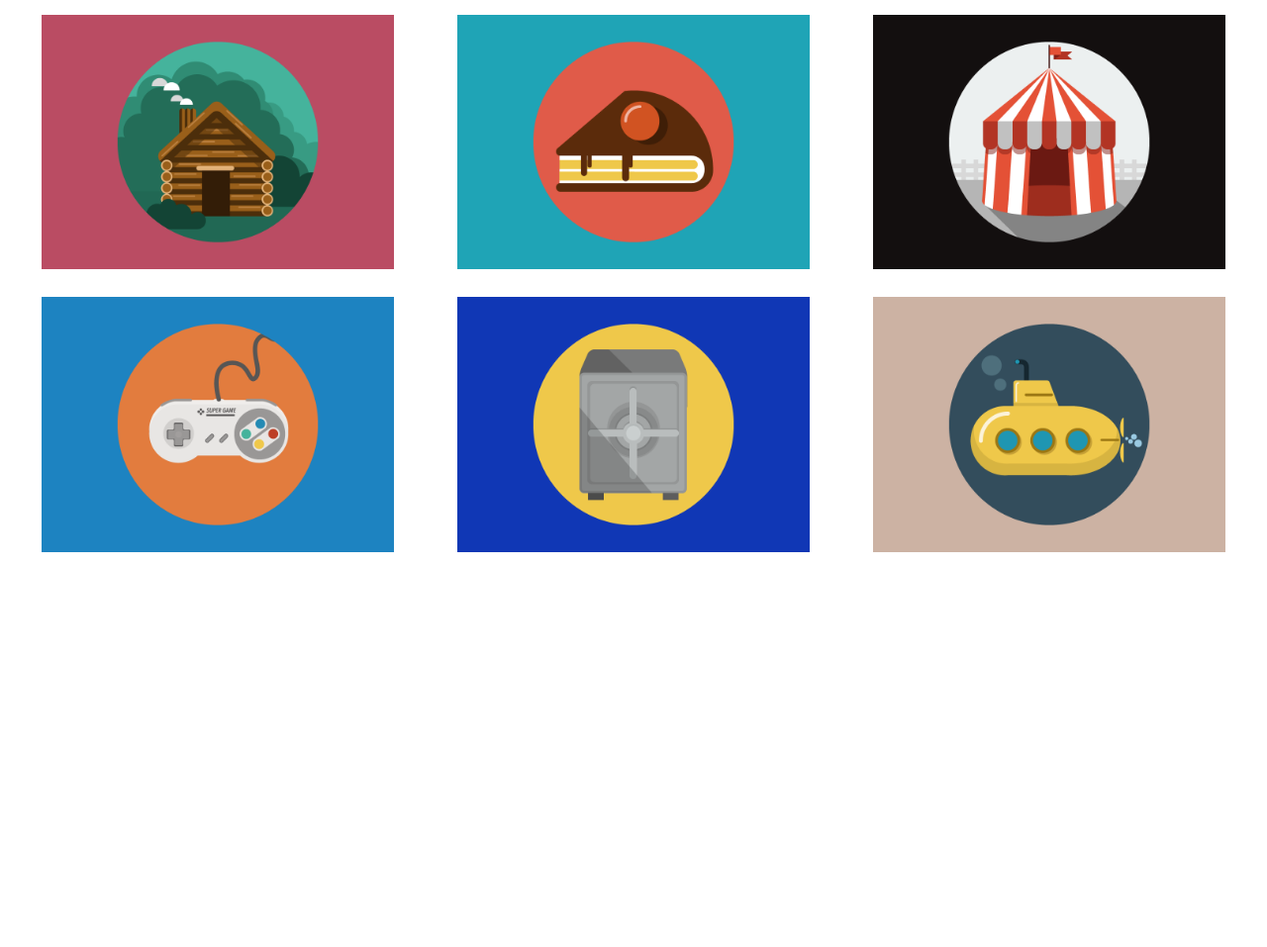
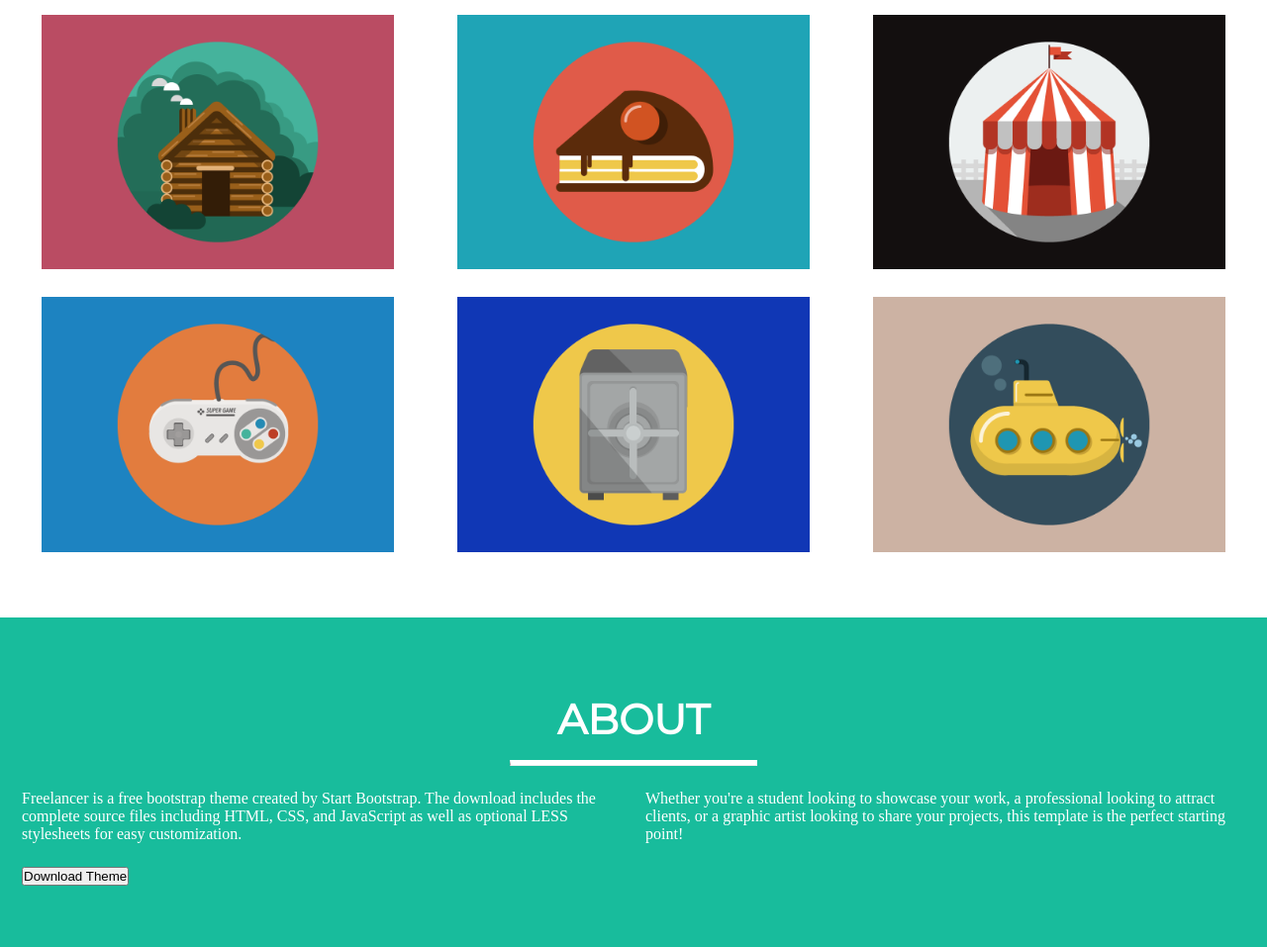
Before and after one commit to gabyx08/freelancer-grid, a plain HTML site: page index.html in a window 1280 px wide. Shown: the part 759-1716 px from the top of the page at 99% size. Before the commit the page ends 1383 px from the top, so only its background shows below. Drawn offline with Linux system fonts and the light colour scheme.

Commit message:
html about

```diff
--- a/css/main.css
+++ b/css/main.css
@@ -81,3 +81,9 @@ hr{
 .imagen{
 	width: 90%;
 }
+
+#about{
+	background-color: #18BC9C;
+	padding: 50px 10px;
+	color: white;
+}
--- a/index.html
+++ b/index.html
@@ -4,10 +4,11 @@
 	<meta charset="UTF-8">
 	<title>Freelancer</title>
 	<!--  Font -->
-	<link href="https://fonts.googleapis.com/css?family=Lato|Montserrat" rel="stylesheet"> </head>
+	<link href="https://fonts.googleapis.com/css?family=Lato|Montserrat" rel="stylesheet">
 	<!-- Enlaza aquí tu CSS común y de tu proyecto -->
 	<link rel="stylesheet" type="text/css" href="css/common.css">
 	<link rel="stylesheet" type="text/css" href="css/main.css">
+</head>
 <body>
 	<!-- Escribe tu código aquí -->
 	<header class="container">
@@ -19,7 +20,7 @@
 				<a href="#portafolio">PORTAFOLIO</a>
 			</div>
 			<div class="col-2 center link">
-				<a href="#">ABOUT</a>
+				<a href="#about">ABOUT</a>
 			</div>
 			<div class="col-2 center link">
 				<a href="#">CONTACT</a>
@@ -66,7 +67,28 @@
 				</div>
 		</section>
 	</section>
+	<section id="about" class="container">
+		<div class="row">
+			<div class="col-12 center">
+				<h2 class="tituloPortafolio">ABOUT</h2>
+				<hr class="presentacionHr">
+			</div>
+		</div>
+		<article class="row">
+			<div class="col-6">
+				<p>Freelancer is a free bootstrap theme created by Start Bootstrap. The download includes the complete source files including HTML, CSS, and JavaScript as well as optional LESS stylesheets for easy customization.</p>
+			</div>
+			<div class="col-6">
+				<p>Whether you're a student looking to showcase your work, a professional looking to attract clients, or a graphic artist looking to share your projects, this template is the perfect starting point!</p>
+			</div>
+		</article>
+		<div class="row">
+			<div class="col-12">
+				<button>Download Theme</button>
+			</div>
+		</div>
 
+	</section>
 	<!-- Enlaza aquí tu archivo JS -->
 
 </body>
```
